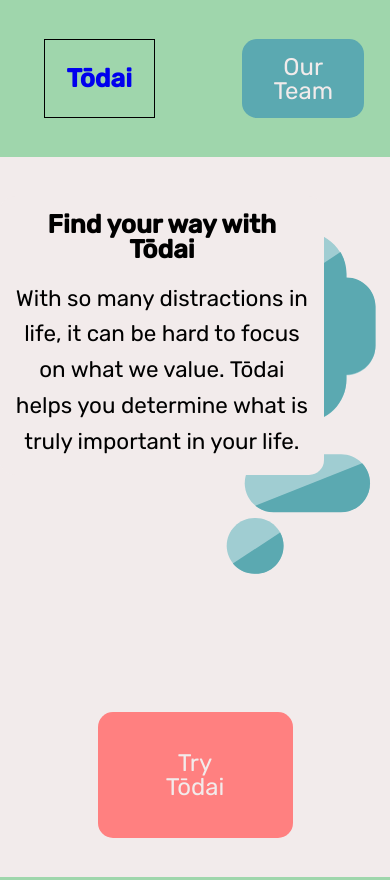
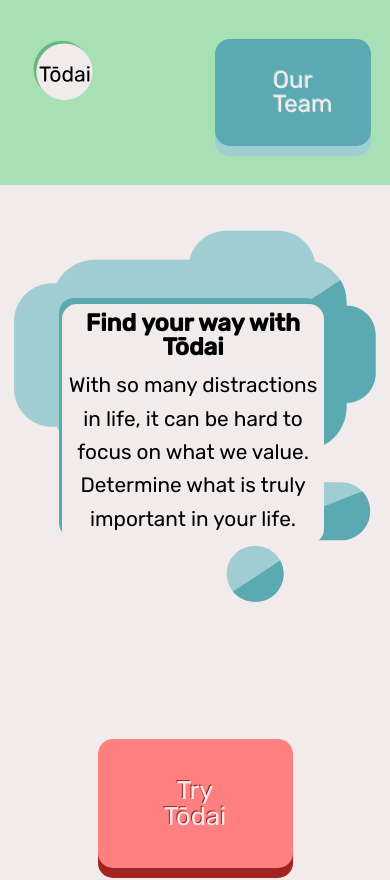
Before and after one commit to essentialism-build-week/UI-alec-dye, a plain HTML site: page index.html in a window 390 px wide. Shown: the top 880 px of the page. Drawn offline with Linux system fonts and the light colour scheme.

Commit message:
mobile home 90% done -fix buttons and nav

```diff
--- a/index.html
+++ b/index.html
@@ -28,7 +28,7 @@
         <div class="action_cont">
             <h2>Find your way with Tōdai</h2>
             <p class="action_text">
-                With so many distractions in life, it can be hard to focus on what we value. Tōdai helps you determine
+                With so many distractions in life, it can be hard to focus on what we value. Determine
                 what is truly important in your life.
             </p>
         </div>
@@ -58,13 +58,6 @@
                 Are you inspired? Pursue a creative drive or experience something different!
             </p>
         </div>
-        <!-- <div class="features_cont feature_3">
-      <h2 class="features_subheader">Grow your relationship-garden</h2>
-      <p>
-        Cultivate long-term relationships with friends and family. Surround yourself with those you love. Don't let
-        your career overshadow your social groups.
-      </p>
-    </div> -->
     </section>
     <footer>
         <div class="copyright_cont">
--- a/less/global.less
+++ b/less/global.less
@@ -8,11 +8,14 @@ html{
     text-align: center;
 }
 h1, h2, h3, h4, h5 {
-    font-size: 1.6rem;
+    font-size: 1.5rem;
     font-weight: bold;
 }
+h1 {
+    display: none;
+}
 p {
-    font-size: 1.4rem;
+    font-size: 1.3rem;
     line-height: 1.6em;
 }
 a {
--- a/less/home.less
+++ b/less/home-page.less
@@ -1,38 +1,43 @@
 .home_header {
     // .viewCont();
+    margin: 0 auto;
     margin-top: 6%;
     // .center();
     background: url(@thoughtBubble);
     background-repeat: no-repeat;
     height: 500px;
-    background-size: contain;
+    object-fit: contain;
 }
 h2 {
-    margin-bottom: 6%;
+    margin-bottom: 4%;
 }
 .action_cont{
-    max-width: 75%;
+    max-width: 65%;
     // margin-top: 4%;
-    .defaultPadding();
+    padding: 2% 1%;
     background-color: @backgroundColor;
     border-radius: 15px;
     // .viewCont();
     .center();
-    // position: relative;
-    // top: 12%; left: 1%;
-
+    position: relative;
+    top: 16%; left: 16%;
+    box-shadow: -3px -6px @darkBlue;
 }
 .button_action {
     .btn2(@red, @backgroundColor);
     margin: 4% auto;
+    box-shadow: 0px 10px 0px @darkRed;
+    text-shadow: -1px -1px 0px @darkRed;
 }
 .quote_cont {
     background-color: @mainColorOne;
     padding: 6%;
-    margin-top: 10%;
+    margin: 20% 0;
+    box-shadow: 0px 6px 0 @darkMint;
 }
 .quote {
     background-color: @backgroundColor;
+    box-shadow: 0 -6px 0 @darkMint;
     border-radius: 20px;;
     .center();
     .defaultPadding();
@@ -44,13 +49,17 @@ h2 {
     align-items: center;
     justify-content: space-evenly;
     .defaultPadding();
-    .defaultMargin();
+    // .defaultMargin();
 }
 .features_cont {
     .viewCont();
-    .defaultMargin();
+    // .defaultMargin();
+    padding: 4%;
     width: 60%;
     border: 15px solid @blue;
     border-radius: 20px;
     .center();
 }
+.feature_1{
+    margin-bottom: 7%;
+}
--- a/less/index.less
+++ b/less/index.less
@@ -6,5 +6,5 @@
 @import "global.less";
 @import "navigation.less";
 //Components
-@import "home.less";
+@import "home-page.less";
 @import "about.less";
--- a/less/mixins.less
+++ b/less/mixins.less
@@ -12,8 +12,8 @@
     padding: 4%;
 }
 // Buttons
-.btn1(@mainColorTwo, @backgroundColor){
-    background-color: @mainColorTwo;
+.btn1(@darkBlue, @backgroundColor){
+    background-color: @darkBlue;
     display: inline-block;
     cursor: pointer;
     color: @backgroundColor;
@@ -21,6 +21,7 @@
     padding: 15% 30%;
     text-decoration: none;
     border-radius: 15px;
+    width: 20%;
 }
 .btn2(@btnAction, @backgroundColor){
     display: flex;
@@ -28,7 +29,7 @@
     background-color: @btnAction;
     cursor: pointer;
     color: @backgroundColor;
-    font-size: 1.5rem;
+    font-size: 1.6rem;
     padding: 10% 15%;
     text-decoration: none;
     border-radius: 15px;
@@ -38,7 +39,7 @@
 // Debugging
 .viewCont(){
     border: 1px solid black;
-    padding: 4%;
+    // padding: 4%;
     display: flex;
     justify-content: center;
     align-items: center;
--- a/less/navigation.less
+++ b/less/navigation.less
@@ -8,16 +8,26 @@ nav {
 
 }
 .logo_cont{
-    .viewCont();
-    width: 20%;
+    // .viewCont();
+    width: 50%;
+    height: auto;
+    background: url(@logo);
+    background-repeat: no-repeat;
+    object-fit: contain;
 
 }
+.links_cont{
+    width: 50%;
+}
 .button_nav {
-    .btn1(@mainColorTwo, @backgroundColor);
+    .btn1(@darkBlue, @backgroundColor);
+    box-shadow: 0px 10px 0px @blue;
+    text-shadow: -1px -1px 0px @blue;
 }
 footer {
     background-color: @mainColorOne;
     padding: 8% 0;
+    margin-top: 10%;
 }
 .copyright_cont{
     display: flex;
@@ -26,6 +36,7 @@ footer {
 .copyright {
     width: 40%;
     background-color: @backgroundColor;
+    box-shadow: 0px -3px 0 @darkMint;
     font-size: 1rem;
     border-radius: 20px;
     padding: 1%;
--- a/less/variables.less
+++ b/less/variables.less
@@ -1,5 +1,4 @@
 // Color Assignments
-
 @mainColorOne: @mint;
 @mainColorTwo: @blue;
 @backgroundColor: @gray;
@@ -7,15 +6,17 @@
 @btnAction: @red;
 
 // Colors
-
-@mint: #9FD6AC;
-@blue: #5BA9B1;
+@mint: #a6e0b4;
+@darkMint: #65B879;
+@blue: #A0CDD2;
+@darkBlue: #5BA9B1;
 @gray: #F2EBEB;
 @red: #ff8080;
-@darkRed: #FE5F5F;
+@darkRed: #a32222;
 
 // Assets
 @thoughtBubble: ~"../assets/thoughtBubble.svg";
+@logo: ~"../assets/logo.svg";
 
 // Media Queries
 @desktop: ~"(min-width:500px)";
```
Also changed, not shown: assets/logo.svg (added), assets/thoughtBubble.png (deleted), css/index.css.
